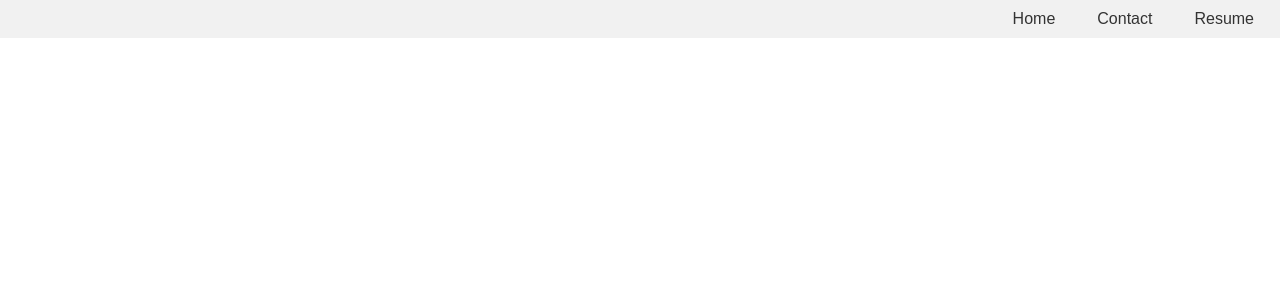
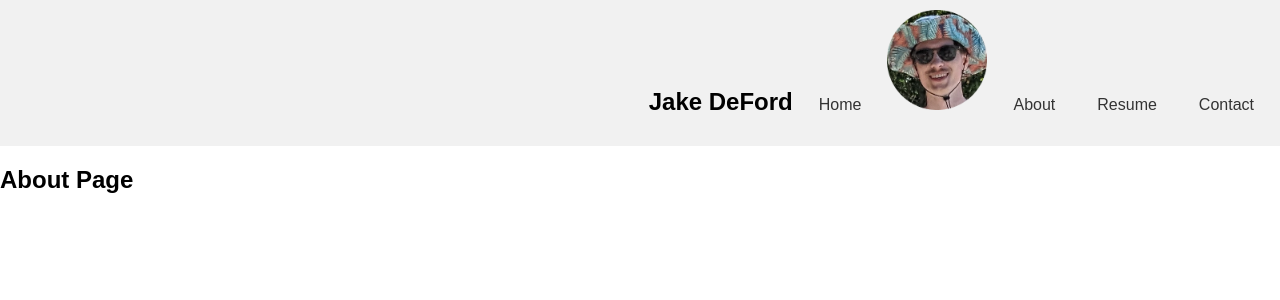
Before and after one commit to JakeDeFord/Website, a React (Create React App) app: page /about in a window 1280 px wide. Before the commit this address had no page. Shown: the top 300 px of the page. Built offline with nearby package versions, Linux system fonts and the light colour scheme.

Commit message:
Added photo to webpage

```diff
--- a/src/App.js
+++ b/src/App.js
@@ -1,7 +1,8 @@
 import React from 'react';
 import './global.css';
-import { BrowserRouter as Router, Route, Routes} from 'react-router-dom';
+import { BrowserRouter as Router, Route, Routes } from 'react-router-dom';
 import Home from './components/home';
+import About from './components/about';
 import Contact from './components/contact';
 import Resume from './components/resume';
 import Navbar from './components/navbar';
@@ -13,8 +14,9 @@ function App() {
         <Navbar />
         <Routes>
           <Route path="/" element={<Home />} />
+          <Route path="/about" element={<About />} />
+          <Route path="/resume" element={<Resume />} />
           <Route path="/contact" element={<Contact />} />
-          <Route path="/resume" element={<Resume />} />
         </Routes>
       </div>
     </Router>
--- /dev/null
+++ b/src/components/about.js
@@ -0,0 +1,8 @@
+// About.js
+import React from 'react';
+
+function About() {
+    return <h2>About Page</h2>;
+}
+
+export default About;
--- a/src/components/navbar.js
+++ b/src/components/navbar.js
@@ -1,19 +1,29 @@
 import React from 'react';
 import { Link } from 'react-router-dom';
 import './navbar.css';
+const headImage = process.env.PUBLIC_URL + '/headshot.jpg';
 
 function Navbar() {
   return (
     <nav className="navbar">
       <ul>
         <li>
+          <h2>Jake DeFord</h2>
+        </li>
+        <li>
           <Link to="/">Home</Link>
         </li>
         <li>
-          <Link to="/contact">Contact</Link>
+          <img src={headImage} alt="Logo" width="100" height="100" />
+        </li>
+        <li>
+          <Link to="/about">About</Link>
         </li>
         <li>
           <Link to="/resume">Resume</Link>
+        </li>
+        <li>
+          <Link to="/contact">Contact</Link>
         </li>
       </ul>
     </nav>
```
Also changed, not shown: public/headshot.jpg (added), public/logo192.png (deleted), public/manifest.json (deleted).
